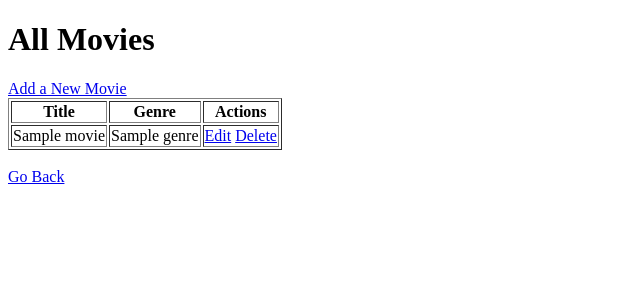
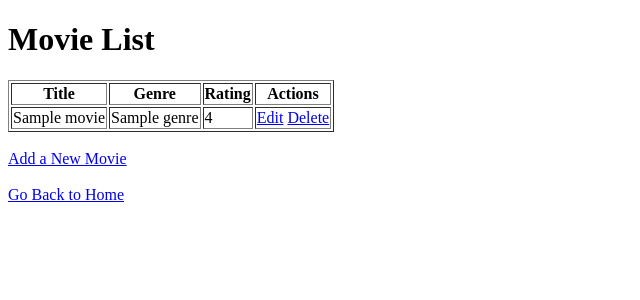
Before and after one commit to kedupuga/Movie_Rating, a Flask app: template templates/movie_list.html in a window 1280 px wide. Shown: the top 300 px of the page, without its empty margins (0-640 px from the left). Run offline with Flask 3, Linux system fonts and the light colour scheme; the template is opened without the code that fills it: most values are stand-ins (such as "Sample title", 1, 10 or a date in 2020).

Commit message:
Update movie_list.html

```diff
--- a/templates/movie_list.html
+++ b/templates/movie_list.html
@@ -2,21 +2,22 @@
 <html lang="en">
 <head>
     <meta charset="UTF-8">
-    <title>Movies List</title>
+    <title>Manage Movies</title>
 </head>
 <body>
-    <h1>All Movies</h1>
-    <a href="/add">Add a New Movie</a>
+    <h1>Movie List</h1>
     <table border="1">
         <tr>
             <th>Title</th>
             <th>Genre</th>
+            <th>Rating</th>
             <th>Actions</th>
         </tr>
         {% for movie in movies %}
         <tr>
             <td>{{ movie['title'] }}</td>
             <td>{{ movie['genre'] }}</td>
+            <td>{{ movie['rating'] }}</td>
             <td>
                 <a href="/update/{{ movie['id'] }}">Edit</a>
                 <a href="/delete/{{ movie['id'] }}" onclick="return confirm('Are you sure?')">Delete</a>
@@ -25,6 +26,8 @@
         {% endfor %}
     </table>
     <br>
-    <a href="/">Go Back</a>
+    <a href="/add">Add a New Movie</a>
+    <br><br>
+    <a href="/">Go Back to Home</a>
 </body>
 </html>
```
